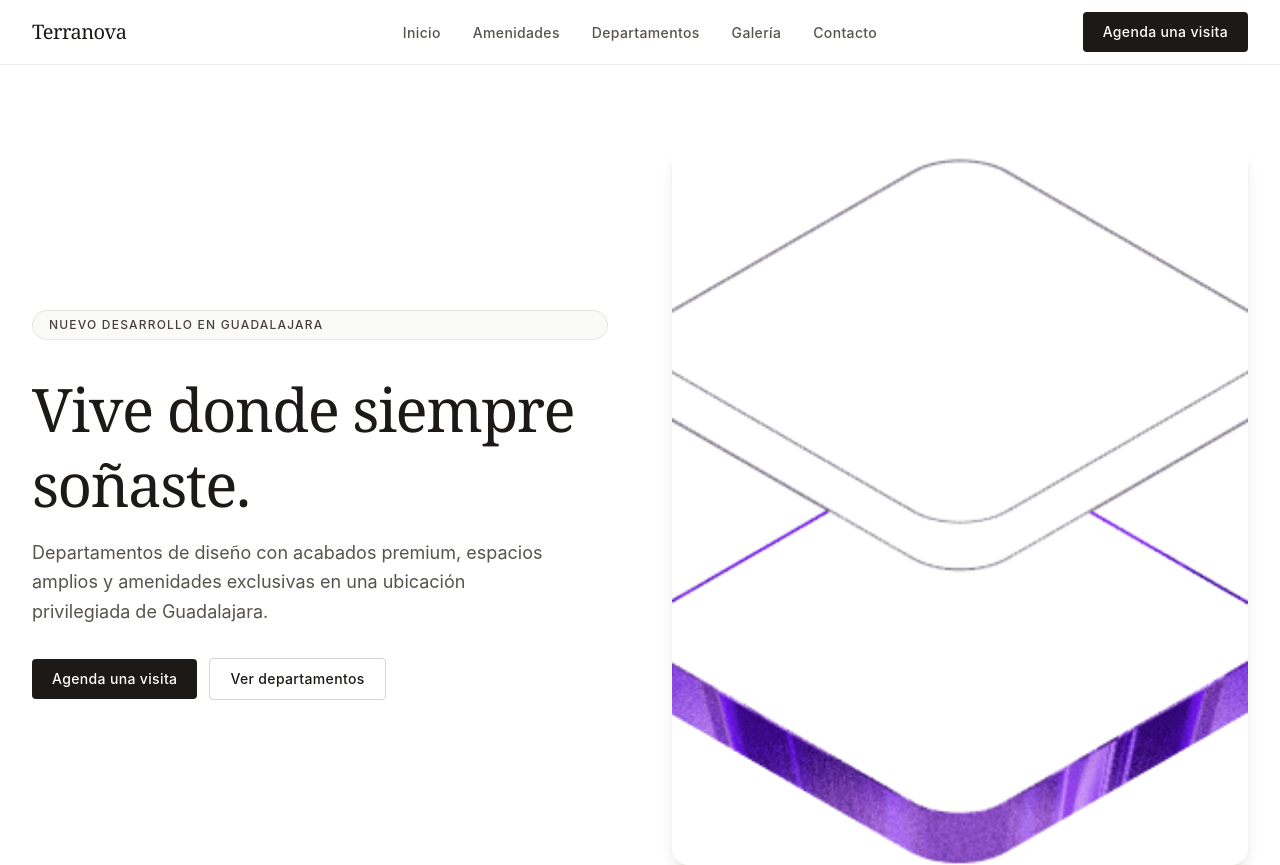
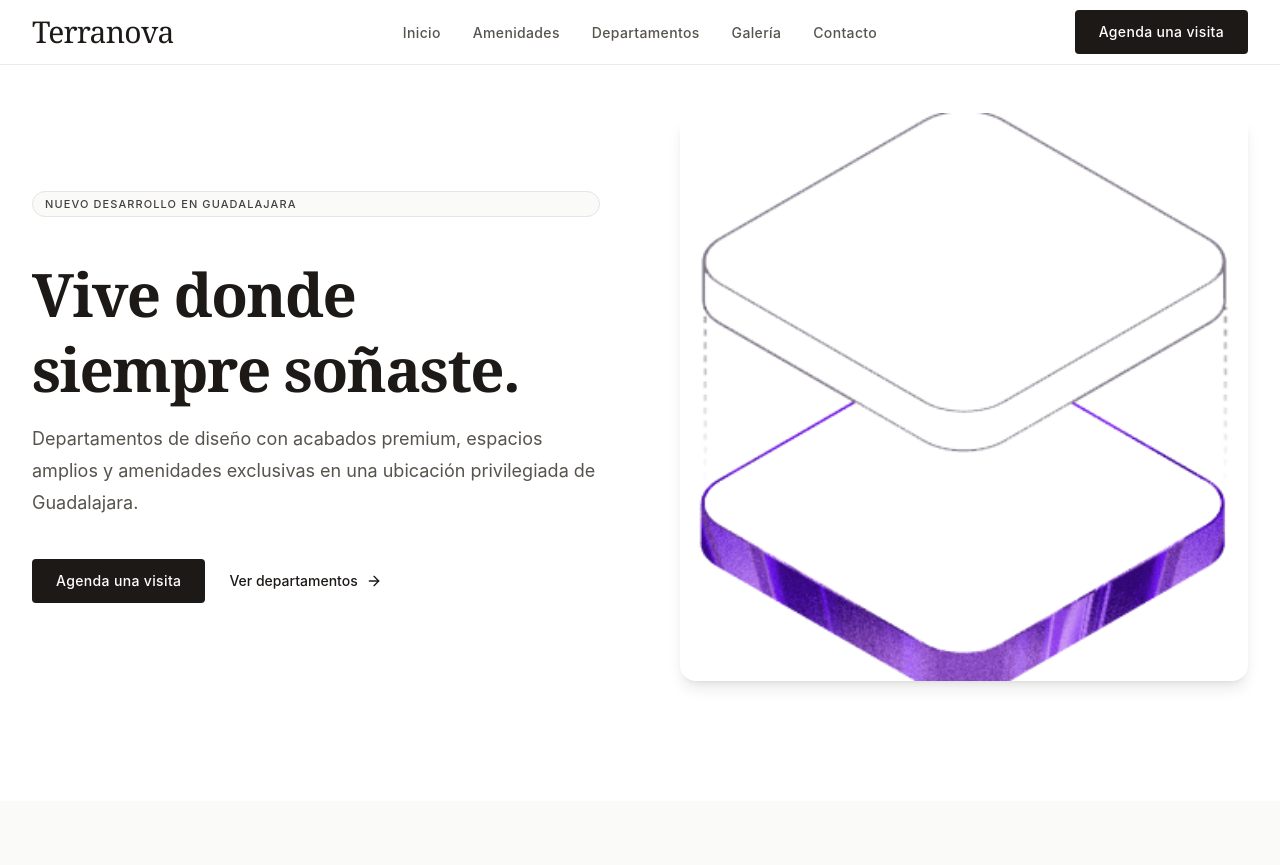
Before and after one commit to luisomarolmedo/powerbell-real-estate, a React (Vite) app: page / in a window 1280 px wide. Shown: the top 865 px of the page. Built offline with nearby package versions, Linux system fonts and the light colour scheme.

Commit message:
cambios en hero y propertyCard

```diff
--- a/src/components/Hero/Hero.tsx
+++ b/src/components/Hero/Hero.tsx
@@ -7,10 +7,10 @@ function Hero() {
     <section
       id="inicio"
       aria-labelledby="hero-heading"
-      className="bg-white py-16 sm:py-20 min-h-[calc(100vh-4rem)]"
+      className="bg-white min-h-[calc(100vh-4rem)] py-12"
     >
       <Container>
-        <div className="grid items-center gap-12 lg:grid-cols-2 lg:gap-16">
+        <div className="grid items-center gap-16 lg:grid-cols-2 lg:gap-20">
           <HeroContent />
           <HeroImage />
         </div>
--- a/src/components/Hero/components/HeroActions.tsx
+++ b/src/components/Hero/components/HeroActions.tsx
@@ -1,11 +1,18 @@
 import Button from "../../shared/Button";
+import { ArrowRight } from "lucide-react";
 
 function HeroActions() {
   return (
-    <div className="flex flex-col gap-3 sm:flex-row sm:items-center">
+    <div className="flex items-center gap-6">
       <Button>Agenda una visita</Button>
 
-      <Button variant="secondary">Ver departamentos</Button>
+      <a
+        href="#departamentos"
+        className="group inline-flex items-center gap-2 text-sm font-medium text-stone-900"
+      >
+        Ver departamentos
+        <ArrowRight className="h-4 w-4 transition-transform duration-300 group-hover:translate-x-1" />
+      </a>
     </div>
   );
 }
--- a/src/components/Hero/components/HeroBadge.tsx
+++ b/src/components/Hero/components/HeroBadge.tsx
@@ -1,6 +1,6 @@
 function HeroBadge() {
   return (
-    <span className="inline-flex items-center rounded-full border border-stone-200 bg-stone-50 px-4 py-1.5 text-xs font-medium uppercase tracking-widest text-stone-700">
+    <span className="inline-flex items-center rounded-full border border-stone-200 bg-stone-50 px-3 py-1 text-[11px] font-medium uppercase tracking-widest text-stone-700">
       Nuevo desarrollo en Guadalajara
     </span>
   );
--- a/src/components/Hero/components/HeroContent.tsx
+++ b/src/components/Hero/components/HeroContent.tsx
@@ -3,17 +3,17 @@ import HeroBadge from "./HeroBadge";
 
 function HeroContent() {
   return (
-    <div className="flex flex-col gap-6 lg:gap-8">
+    <div className="flex flex-col gap-8 lg:gap-10">
       <HeroBadge />
 
       <header className="flex flex-col gap-4">
         <h1
           id="hero-heading"
-          className="font-serif text-4xl leading-tight tracking-tight text-stone-900 sm:text-5xl lg:text-6xl"
+          className="max-w-2xl font-serif text-5xl font-semibold leading-tight tracking-tight text-stone-900 lg:text-6xl"
         >
           Vive donde siempre soñaste.
         </h1>
-        <p className="max-w-lg text-base leading-relaxed text-stone-600 sm:text-lg">
+        <p className="max-w-xl text-lg leading-8 text-stone-600">
           Departamentos de diseño con acabados premium, espacios amplios y
           amenidades exclusivas en una ubicación privilegiada de Guadalajara.
         </p>
--- a/src/components/Hero/components/HeroImage.tsx
+++ b/src/components/Hero/components/HeroImage.tsx
@@ -1,4 +1,4 @@
-import heroImage from '../../../assets/images/hero.png'
+import heroImage from "../../../assets/images/hero.png";
 
 function HeroImage() {
   return (
@@ -6,10 +6,10 @@ function HeroImage() {
       <img
         src={heroImage}
         alt="Vista del desarrollo residencial premium en Guadalajara"
-        className="aspect-[4/5] w-full object-cover sm:aspect-[5/6] lg:aspect-[4/5]"
+        className="aspect-[4/5] w-full object-cover sm:aspect-[5/6] lg:aspect-square"
       />
     </figure>
-  )
+  );
 }
 
-export default HeroImage
+export default HeroImage;
--- a/src/components/Navbar/Navbar.tsx
+++ b/src/components/Navbar/Navbar.tsx
@@ -23,7 +23,7 @@ function Navbar() {
       >
         <a
           href="#inicio"
-          className="font-serif text-xl tracking-tight text-stone-900 transition-opacity hover:opacity-80"
+          className="font-serif text-3xl tracking-tight text-stone-900 transition-opacity hover:opacity-80"
           aria-label="Altum Living — Ir al inicio"
         >
           Terranova
--- a/src/components/Properties/components/PropertyCard.tsx
+++ b/src/components/Properties/components/PropertyCard.tsx
@@ -34,7 +34,7 @@ function PropertyCard({
           <li>📐 {area}</li>
         </ul>
 
-        <Button>Ver detalles</Button>
+        <Button variant="secondary">Ver detalles</Button>
       </div>
     </Card>
   );
--- a/src/components/shared/Button.tsx
+++ b/src/components/shared/Button.tsx
@@ -26,8 +26,8 @@ function Button({
       onClick={onClick}
       className={`
         rounded-sm
-        px-5
-        py-2.5
+        px-6
+        py-3
         text-sm
         font-medium
         tracking-wide
```
